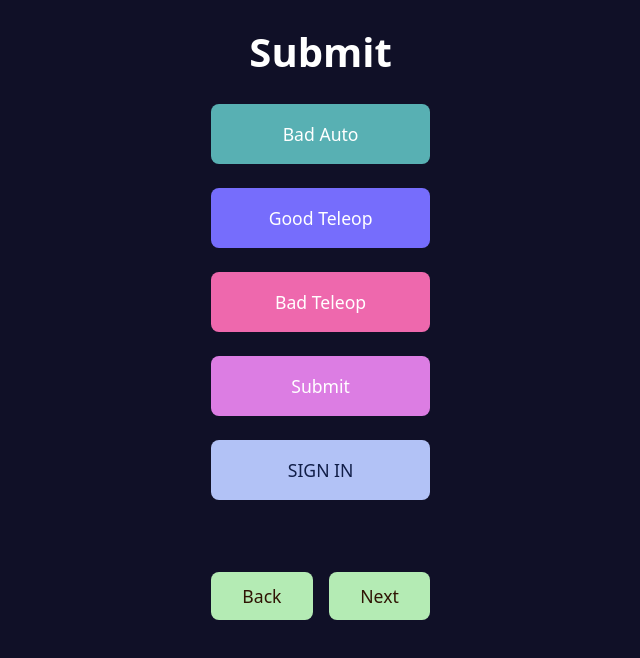
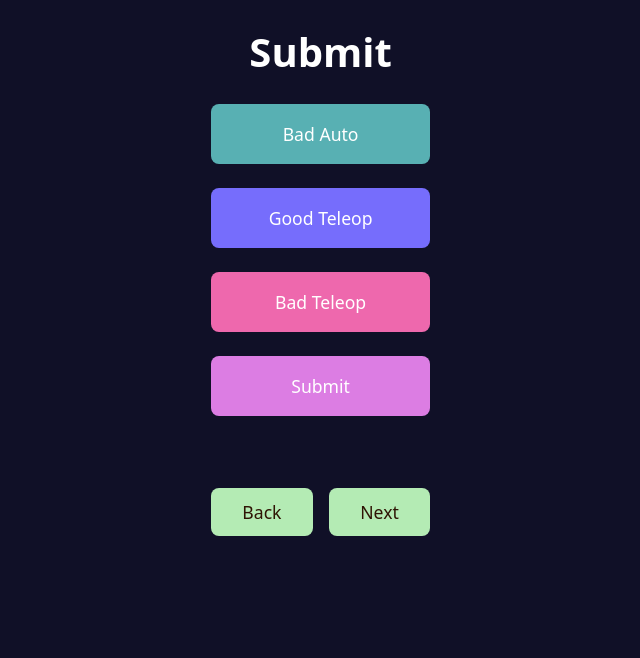
Before and after one commit to RileyGoodXYZ/BreadCompetition, a React (Vite) app: page /submit in a window 1280 px wide. Shown: the top 658 px of the page, without its empty margins (321-961 px from the left). Built offline with nearby package versions, Linux system fonts and the light colour scheme.

Commit message:
deleted sign inh button again

```diff
--- a/src/Submit.tsx
+++ b/src/Submit.tsx
@@ -7,15 +7,11 @@ function Submit() {
   const navigate = useNavigate();
   const [submitMessage, setSubmitMessage] = useState<string>('');
   const [selectedReview, setSelectedReview] = useState<string>(localStorage.getItem('submit_review') ?? '');
-  const [signInFlag, setSignInFlag] = useState<string>(localStorage.getItem('submit_sign_in_flag') ?? '');
   const selectReview = (value: string) => {
     setSelectedReview(value);
     localStorage.setItem('submit_review', value);
   };
-  const handleSignInClick = () => {
-    setSignInFlag('SIGN IN');
-    localStorage.setItem('submit_sign_in_flag', 'SIGN IN');
-  };
+
   const resetTeleopData = () => {
     localStorage.removeItem('teleop_checked');
     localStorage.removeItem('teleop_pass_or_score');
@@ -132,7 +128,6 @@ function Submit() {
         <button className="goodTeleopBtn" style={{ width: '100%', height: '60px', fontSize: '1.1rem', opacity: selectedReview === 'Good Teleop' ? 0.6 : 1 }} onClick={() => selectReview('Good Teleop')}>Good Teleop</button>
           <button className="badTeleopBtn" style={{ width: '100%', height: '60px', fontSize: '1.1rem', opacity: selectedReview === 'Bad Teleop' ? 0.6 : 1 }} onClick={() => selectReview('Bad Teleop')}>Bad Teleop</button>
         <button className="submitBtn" style={{ width: '100%', height: '60px', fontSize: '1.1rem' }} onClick={handleSubmit}>Submit</button>
-        <button className="signInBtn" style={{ width: '100%', height: '60px', fontSize: '1.1rem', opacity: signInFlag ? 0.6 : 1 }} onClick={handleSignInClick}>SIGN IN</button>
         {submitMessage ? <p style={{ margin: 0 }}>{submitMessage}</p> : null}
         <div style={{ display: 'flex', justifyContent: 'center', gap: '1rem', marginTop: '3rem', flexWrap: 'wrap', width: '100%' }}>
           <button className="navBtns" style={{ flex: '1 1 auto', minWidth: '100px' }} onClick={() => navigate('/Endgame')}>Back</button>
```
